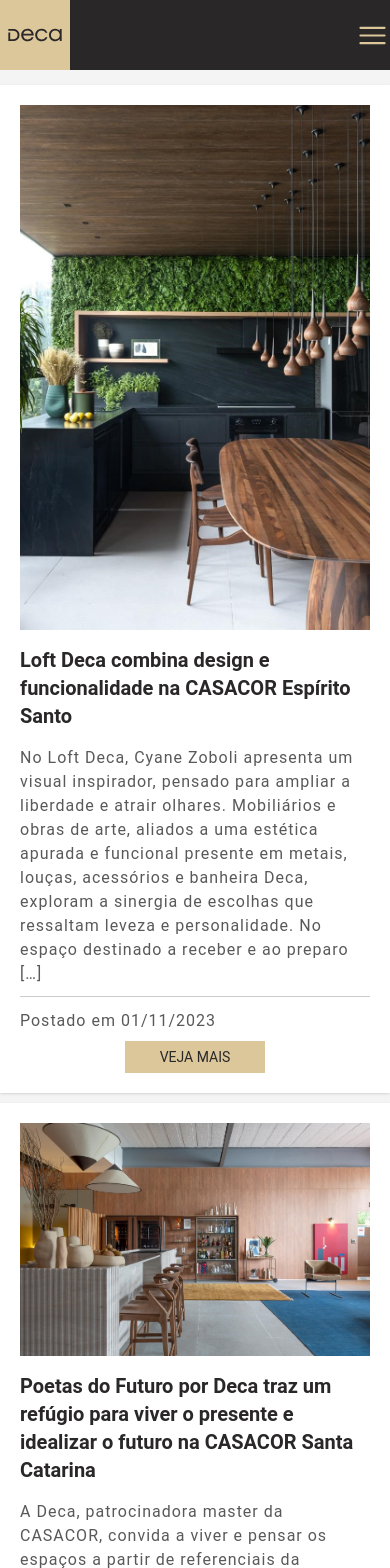
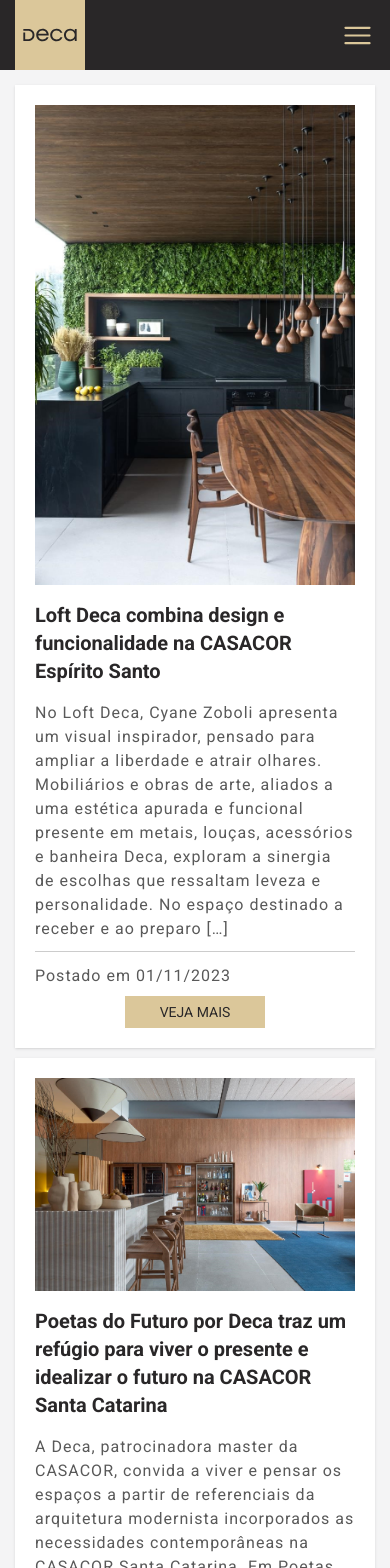
Before and after one commit to davidsondefaria/desafio-duratex, a Next.js app: page /blog in a window 390 px wide. Shown: the top 1568 px of the page. Built offline with nearby package versions, Linux system fonts and the light colour scheme.

Commit message:
fix: fixed font configs

```diff
--- a/package.json
+++ b/package.json
@@ -13,7 +13,8 @@
     "@heroicons/react": "^2.0.18",
     "next": "14.0.0",
     "react": "^18",
-    "react-dom": "^18"
+    "react-dom": "^18",
+    "tailwind-merge": "^2.0.0"
   },
   "devDependencies": {
     "@types/node": "^20",
--- a/src/app/globals.css
+++ b/src/app/globals.css
@@ -1,6 +1,10 @@
 @tailwind base;
 @tailwind components;
 @tailwind utilities;
+
+:root {
+  --font-sans: var(--font-roboto);
+}
 
 @layer base {
   body {
@@ -18,7 +22,7 @@
 
 @layer components {
   .container {
-    @apply mx-auto h-auto sm:w-[684px] md:w-[750px] lg:w-[970px] xl:w-[1170px];
+    @apply mx-auto h-auto px-[15px] sm:w-[684px] md:w-[750px] lg:w-[970px] xl:w-[1170px];
   }
 
   .header-wrapper {
@@ -68,13 +72,13 @@
     @apply block h-[40px] my-0 mx-auto;
   }
   .header-menu-mobile .search-field input {
-    @apply w-full relative h-[40px] font-sans placeholder-goldDecor bg-[#383637] mb-[10px] py-0 pr-[35px] pl-[10px];
+    @apply w-full relative h-[40px] placeholder-goldDecor bg-[#383637] mb-[10px] py-0 pr-[35px] pl-[10px];
   }
   .header-menu-mobile .search-field button {
     @apply absolute w-[35px] h-[40px] right-0;
   }
   .header-menu-mobile .header-menu-option {
-    @apply font-sans text-base py-[2px] px-[5px];
+    @apply text-base py-[2px] px-[5px];
   }
 
   /* Card section */
@@ -88,10 +92,10 @@
     @apply p-[20px] bg-white border-gray-200 shadow overflow-hidden relative;
   }
   .card .card-title {
-    @apply font-sans text-xl text-[#292728] font-bold my-2 py-2;
+    @apply text-xl text-[#292728] font-bold my-2 py-2;
   }
   .card .card-description {
-    @apply font-sans font-normal text-base text-[#595959] mb-2;
+    @apply font-normal text-base text-[#595959] mb-2;
     letter-spacing: 1px;
   }
   .card .card-separator {
@@ -108,7 +112,7 @@
 
   /* Blog view section */
   .blog {
-    @apply block lg:flex lg:flex-row mx-[15px];
+    @apply block lg:flex lg:flex-row;
   }
   .blog article {
     @apply relative block
@@ -121,19 +125,19 @@
   }
   .blog .blog-post h1 {
     @apply my-[0.3em] py-[0.3em]
-      font-sans text-[28px] leading-[33.6px] font-medium;
+      text-[28px] leading-[33.6px] font-medium;
     color: #292728;
   }
   .blog p {
     @apply mb-[0.5em] py-[0.4em]
-      font-sans text-[#595959] font-normal leading-normal
+      text-[#595959] font-normal leading-normal
       tracking-[1px] text-[16px];
   }
   .blog .blog-post a {
     @apply text-[#00708a] font-bold;
   }
   .blog .blog-post blockquote {
-    @apply font-sans text-[#595959] font-normal leading-normal
+    @apply text-[#595959] font-normal leading-normal
       tracking-[1px] text-[16px]
       py-[10px] px-[20px] mb-[20px]
       border-l-[5px] border-solid border-[#eee];
@@ -145,7 +149,7 @@
     @apply mb-[30px];
   }
   .blog aside h5 {
-    @apply font-sans font-medium text-[18.2px] text-[#00708a] pt-[6px];
+    @apply font-medium text-[18.2px] text-[#00708a] pt-[6px];
   }
   .blog aside .crop-image {
     @apply relative block overflow-hidden
--- a/src/app/layout.tsx
+++ b/src/app/layout.tsx
@@ -1,6 +1,14 @@
 import type { Metadata } from "next";
+import { Roboto } from "next/font/google";
+import { twMerge } from "tailwind-merge";
 import "./globals.css";
 import Header from "@/components/Header";
+
+const roboto = Roboto({
+  weight: ["100", "300", "400", "500", "700", "900"],
+  subsets: ["latin"],
+  variable: "--font-roboto",
+});
 
 export const metadata: Metadata = {
   title: "Create Next App",
@@ -16,7 +24,9 @@
     <html lang="en">
       <body>
         <Header />
-        <main className="relative top-[70px]">{children}</main>
+        <main className={twMerge(roboto.className, "relative top-[70px]")}>
+          {children}
+        </main>
       </body>
     </html>
   );
--- a/tailwind.config.ts
+++ b/tailwind.config.ts
@@ -24,7 +24,7 @@
         blackDecor: "#292728",
       },
       fontFamily: {
-        sans: ["Roboto", "sans-serif"],
+        sans: ["var(--font-roboto)"],
       },
     },
   },
```
Also changed, not shown: 1 other file (tests, documents, lock files or other folders).
